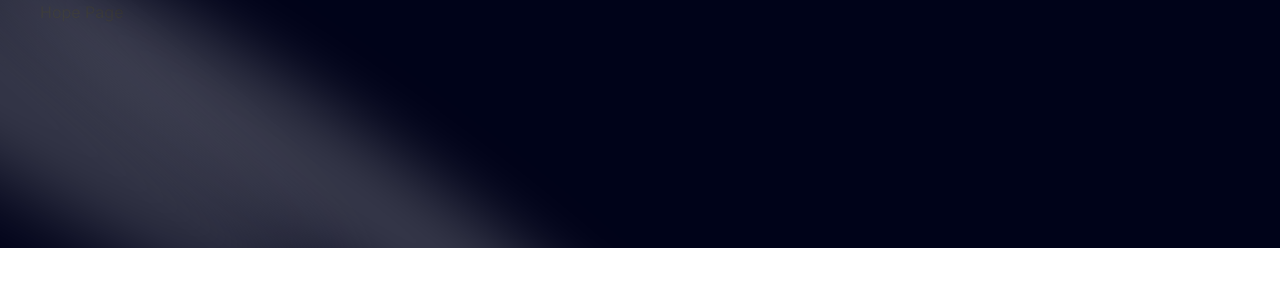
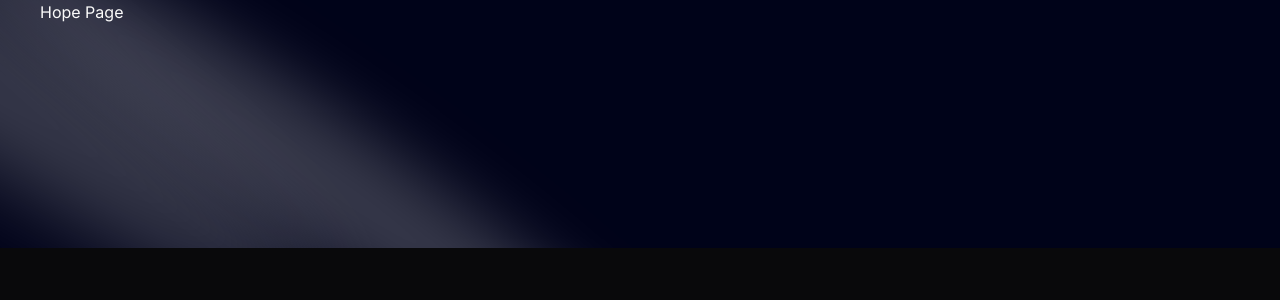
Before and after one commit to Ninja-Jutsu/portfolio, a Next.js app: page / in a window 1280 px wide. Shown: the top 300 px of the page. Built offline with nearby package versions, Linux system fonts and the light colour scheme.

Commit message:
Setup Next-themes package & Provider

```diff
--- a/app/layout.tsx
+++ b/app/layout.tsx
@@ -1,22 +1,32 @@
-import type { Metadata } from "next";
-import { Inter } from "next/font/google";
-import "./globals.css";
+import type { Metadata } from 'next'
+import { Inter } from 'next/font/google'
+import './globals.css'
+import { ThemeProvider } from './provider'
 
-const inter = Inter({ subsets: ["latin"] });
+const inter = Inter({ subsets: ['latin'] })
 
 export const metadata: Metadata = {
   title: "Ismail's Portfolio",
-  description: "Complete Portfolio Page, with all WebDev information about Ismail Bardach",
-};
+  description: 'Complete Portfolio Page, with all WebDev information about Ismail Bardach',
+}
 
 export default function RootLayout({
   children,
 }: Readonly<{
-  children: React.ReactNode;
+  children: React.ReactNode
 }>) {
   return (
-    <html lang="en">
-      <body className={inter.className}>{children}</body>
+    <html lang='en'>
+      <body className={inter.className}>
+        <ThemeProvider
+          attribute='class'
+          defaultTheme='dark'
+          enableSystem
+          disableTransitionOnChange
+        >
+          <main>{children}</main>
+        </ThemeProvider>
+      </body>
     </html>
-  );
+  )
 }
--- /dev/null
+++ b/app/provider.tsx
@@ -0,0 +1,9 @@
+'use client'
+
+import * as React from 'react'
+import { ThemeProvider as NextThemesProvider } from 'next-themes'
+import { type ThemeProviderProps } from 'next-themes/dist/types'
+
+export function ThemeProvider({ children, ...props }: ThemeProviderProps) {
+  return <NextThemesProvider {...props}>{children}</NextThemesProvider>
+}
--- a/package.json
+++ b/package.json
@@ -13,6 +13,7 @@
     "framer-motion": "^11.3.19",
     "mini-svg-data-uri": "^1.4.4",
     "next": "14.2.5",
+    "next-themes": "^0.3.0",
     "react": "^18",
     "react-dom": "^18",
     "tailwind-merge": "^2.4.0",
```
Also changed, not shown: 1 other file (tests, documents, lock files or other folders).
